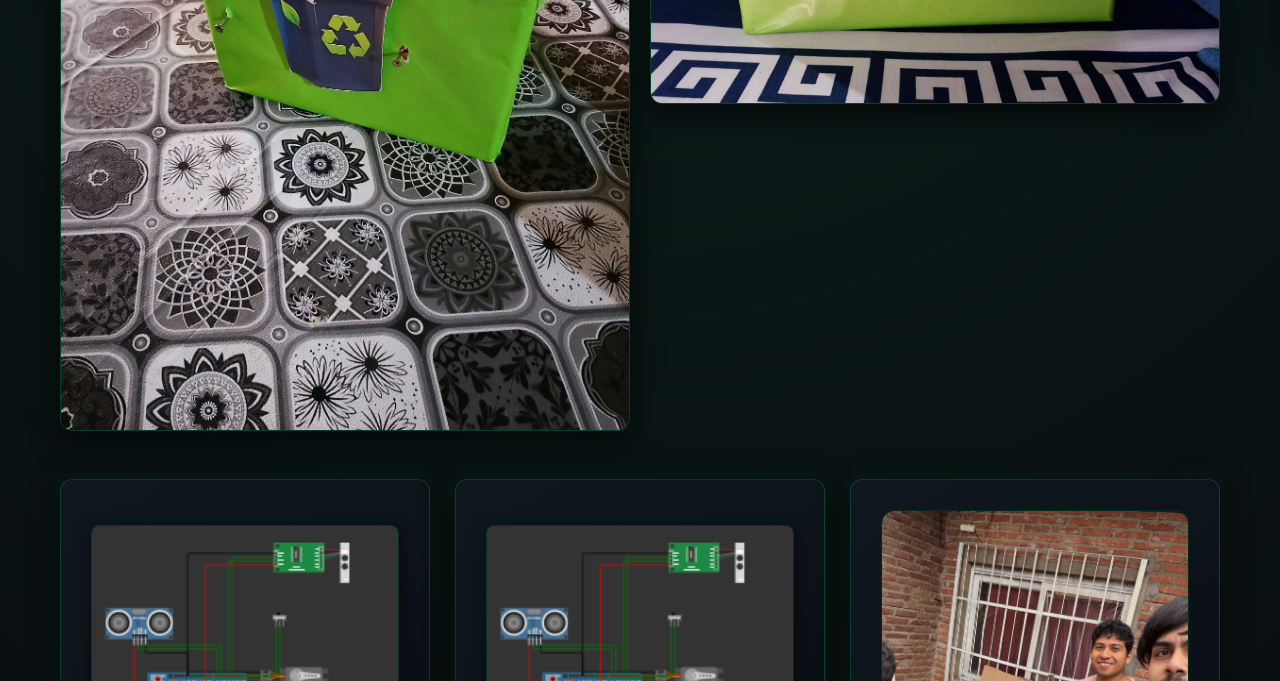
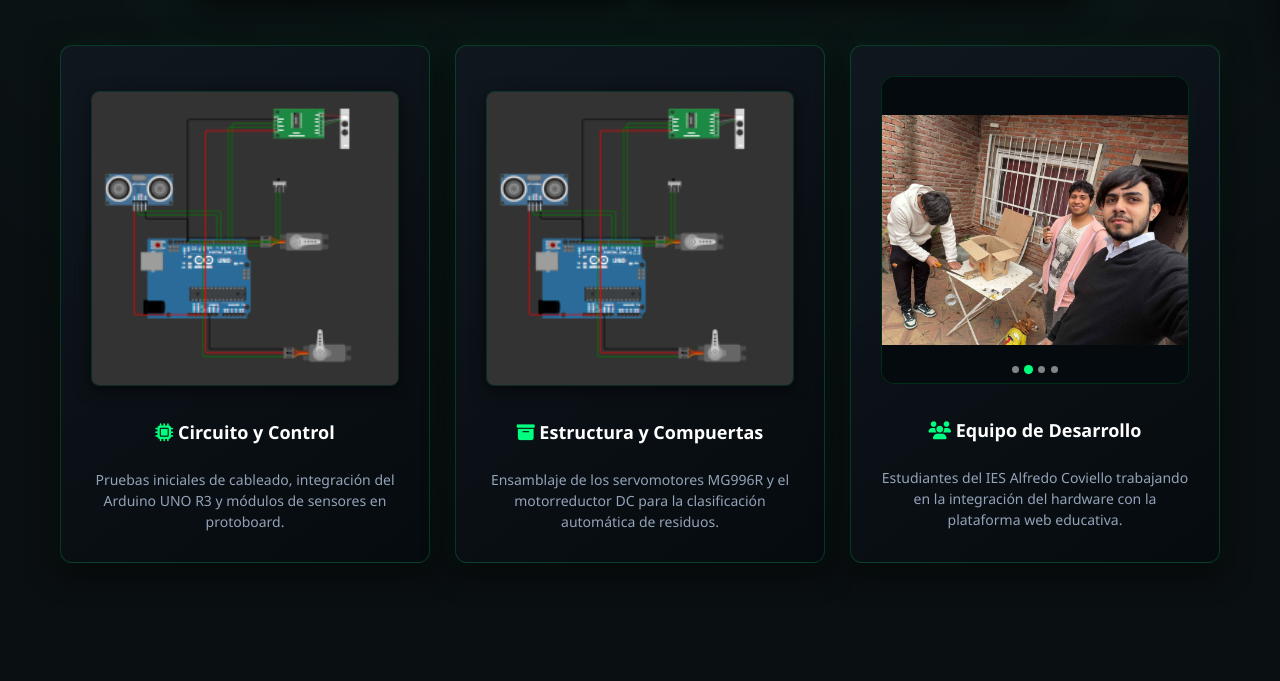
Before and after one commit to LucasBarrientos1/TecnoBasurinWeb, a website: page public/galeria.html in a window 1280 px wide. Shown: the part 743-1424 px from the top of the page. Drawn offline with Linux system fonts and the light colour scheme.

Commit message:
Arreglo de imperfecciones en galeria

```diff
--- a/public/css/styles.css
+++ b/public/css/styles.css
@@ -185,7 +185,7 @@ nav ul li a:hover, nav ul li a.active {
 }
 
 /* ==========================================
-   GRILLA SIMÉTRICA EXACTA PARA NUESTRO SISTEMA
+   GRILLA SIMÉTRICA EXACTA PARA "NUESTRO SISTEMA"
    ========================================== */
 .grid-3-cols {
     display: grid;
@@ -1288,7 +1288,7 @@ nav ul li a, .user-welcome { white-space: nowrap; }
 .ig-carousel { position: relative; border-radius: 14px; overflow: hidden; margin-bottom: 20px; border: 1px solid rgba(0, 255, 127, 0.18); background: #000; }
 .ig-track { display: flex; overflow-x: auto; scroll-snap-type: x mandatory; scrollbar-width: none; }
 .ig-track::-webkit-scrollbar { display: none; }
-.ig-track img { flex: 0 0 100%; width: 100%; aspect-ratio: 4 / 5; object-fit: cover; object-position: center 30%; scroll-snap-align: center; display: block; }
+.ig-track img { flex: 0 0 100%; width: 100%; aspect-ratio: 1 / 1; object-fit: contain; background: rgba(6, 11, 15, 0.98); scroll-snap-align: center; display: block; }
 .ig-btn { position: absolute; top: 50%; transform: translateY(-50%); width: 34px; height: 34px; border-radius: 50%; border: none; background: rgba(0, 0, 0, 0.55); color: #fff; cursor: pointer; opacity: 0; transition: opacity 0.2s ease; }
 .ig-carousel:hover .ig-btn, .ig-btn:focus-visible { opacity: 1; }
 .ig-prev { left: 8px; }
@@ -1298,5 +1298,5 @@ nav ul li a, .user-welcome { white-space: nowrap; }
 .ig-dot.active { background: var(--accent-green); transform: scale(1.3); }
 @media (hover: none) { .ig-btn { display: none; } }
 
-.proto-grid { display: grid; grid-template-columns: repeat(auto-fit, minmax(280px, 1fr)); gap: 20px; align-items: start; }
-.proto-grid img { width: 100%; height: auto; border-radius: 12px; border: 1px solid rgba(0, 255, 127, 0.18); box-shadow: 0 8px 30px rgba(0, 0, 0, 0.7); }
+.proto-grid { display: grid; grid-template-columns: repeat(auto-fit, minmax(260px, 1fr)); gap: 20px; max-width: 880px; margin: 0 auto; }
+.proto-grid img { width: 100%; aspect-ratio: 4 / 3; object-fit: contain; background: rgba(6, 11, 15, 0.98); border-radius: 12px; border: 1px solid rgba(0, 255, 127, 0.18); box-shadow: 0 8px 30px rgba(0, 0, 0, 0.7); }
--- a/public/js/galeria.js
+++ b/public/js/galeria.js
@@ -1,3 +1,4 @@
+// Carrusel estilo Instagram: avanza solo, se desliza con el dedo, tiene flechas y puntitos.
 document.querySelectorAll('.ig-carousel').forEach(c => {
     const track = c.querySelector('.ig-track');
     const slides = [...track.children];
```
Also changed, not shown: public/galeria.html (+1 -0 lines).
